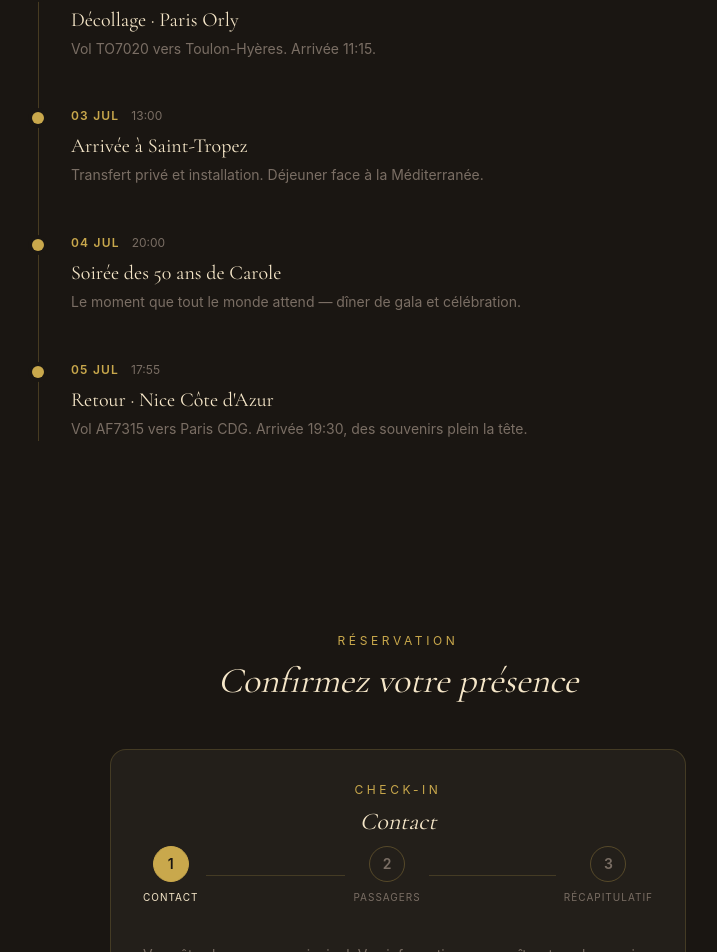
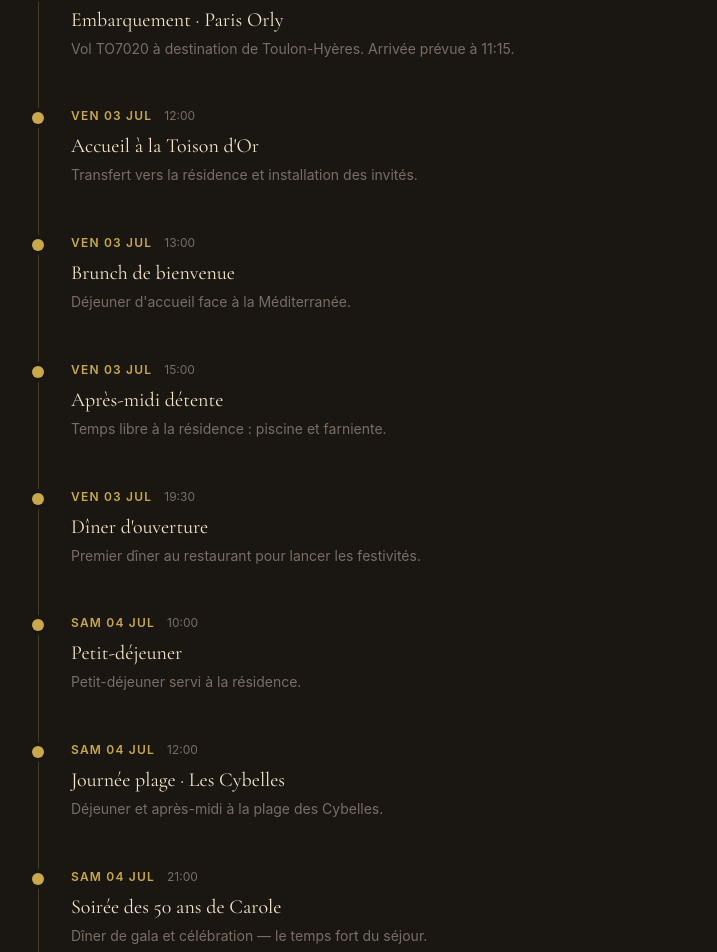
Before and after one commit to travelba/Carole-Bettane, a Next.js app in the folder riviera-airways/: page / in a window 1280 px wide. Shown: the part 1829-2781 px from the top of the page, without its empty margins (242-959 px from the left). Built offline with nearby package versions, Linux system fonts and the light colour scheme; a web font is replaced by a local one.

Commit message:
feat: planning detaille du sejour (programme 3 jours, ton professionnel)

```diff
--- a/riviera-airways/components/Timeline.tsx
+++ b/riviera-airways/components/Timeline.tsx
@@ -11,28 +11,76 @@ interface TimelineItem {
 
 const ITINERARY: TimelineItem[] = [
   {
-    date: '03 JUL',
+    date: 'VEN 03 JUL',
     time: '09:45',
-    title: 'Décollage · Paris Orly',
-    description: 'Vol TO7020 vers Toulon-Hyères. Arrivée 11:15.',
+    title: 'Embarquement · Paris Orly',
+    description: 'Vol TO7020 à destination de Toulon-Hyères. Arrivée prévue à 11:15.',
   },
   {
-    date: '03 JUL',
-    time: '13:00',
-    title: 'Arrivée à Saint-Tropez',
-    description: 'Transfert privé et installation. Déjeuner face à la Méditerranée.',
+    date: 'VEN 03 JUL',
+    time: '12:00',
+    title: 'Accueil à la Toison d\'Or',
+    description: 'Transfert vers la résidence et installation des invités.',
   },
   {
-    date: '04 JUL',
-    time: '20:00',
-    title: 'Soirée des 50 ans de Carole',
-    description: 'Le moment que tout le monde attend — dîner de gala et célébration.',
+    date: 'VEN 03 JUL',
+    time: '13:00',
+    title: 'Brunch de bienvenue',
+    description: 'Déjeuner d\'accueil face à la Méditerranée.',
   },
   {
-    date: '05 JUL',
+    date: 'VEN 03 JUL',
+    time: '15:00',
+    title: 'Après-midi détente',
+    description: 'Temps libre à la résidence : piscine et farniente.',
+  },
+  {
+    date: 'VEN 03 JUL',
+    time: '19:30',
+    title: 'Dîner d\'ouverture',
+    description: 'Premier dîner au restaurant pour lancer les festivités.',
+  },
+  {
+    date: 'SAM 04 JUL',
+    time: '10:00',
+    title: 'Petit-déjeuner',
+    description: 'Petit-déjeuner servi à la résidence.',
+  },
+  {
+    date: 'SAM 04 JUL',
+    time: '12:00',
+    title: 'Journée plage · Les Cybelles',
+    description: 'Déjeuner et après-midi à la plage des Cybelles.',
+  },
+  {
+    date: 'SAM 04 JUL',
+    time: '21:00',
+    title: 'Soirée des 50 ans de Carole',
+    description: 'Dîner de gala et célébration — le temps fort du séjour.',
+  },
+  {
+    date: 'DIM 05 JUL',
+    time: '10:00',
+    title: 'Petit-déjeuner',
+    description: 'Petit-déjeuner servi à la résidence.',
+  },
+  {
+    date: 'DIM 05 JUL',
+    time: '12:00',
+    title: 'Journée plage · Playamigos',
+    description: 'Déjeuner et détente à la plage Playamigos.',
+  },
+  {
+    date: 'DIM 05 JUL',
+    time: '15:00',
+    title: 'Transfert vers l\'aéroport',
+    description: 'Départ de la résidence en direction de Nice Côte d\'Azur.',
+  },
+  {
+    date: 'DIM 05 JUL',
     time: '17:55',
-    title: 'Retour · Nice Côte d\'Azur',
-    description: 'Vol AF7315 vers Paris CDG. Arrivée 19:30, des souvenirs plein la tête.',
+    title: 'Vol retour · Nice Côte d\'Azur',
+    description: 'Vol AF7315 à destination de Paris CDG. Arrivée prévue à 19:30.',
   },
 ];
 
```
